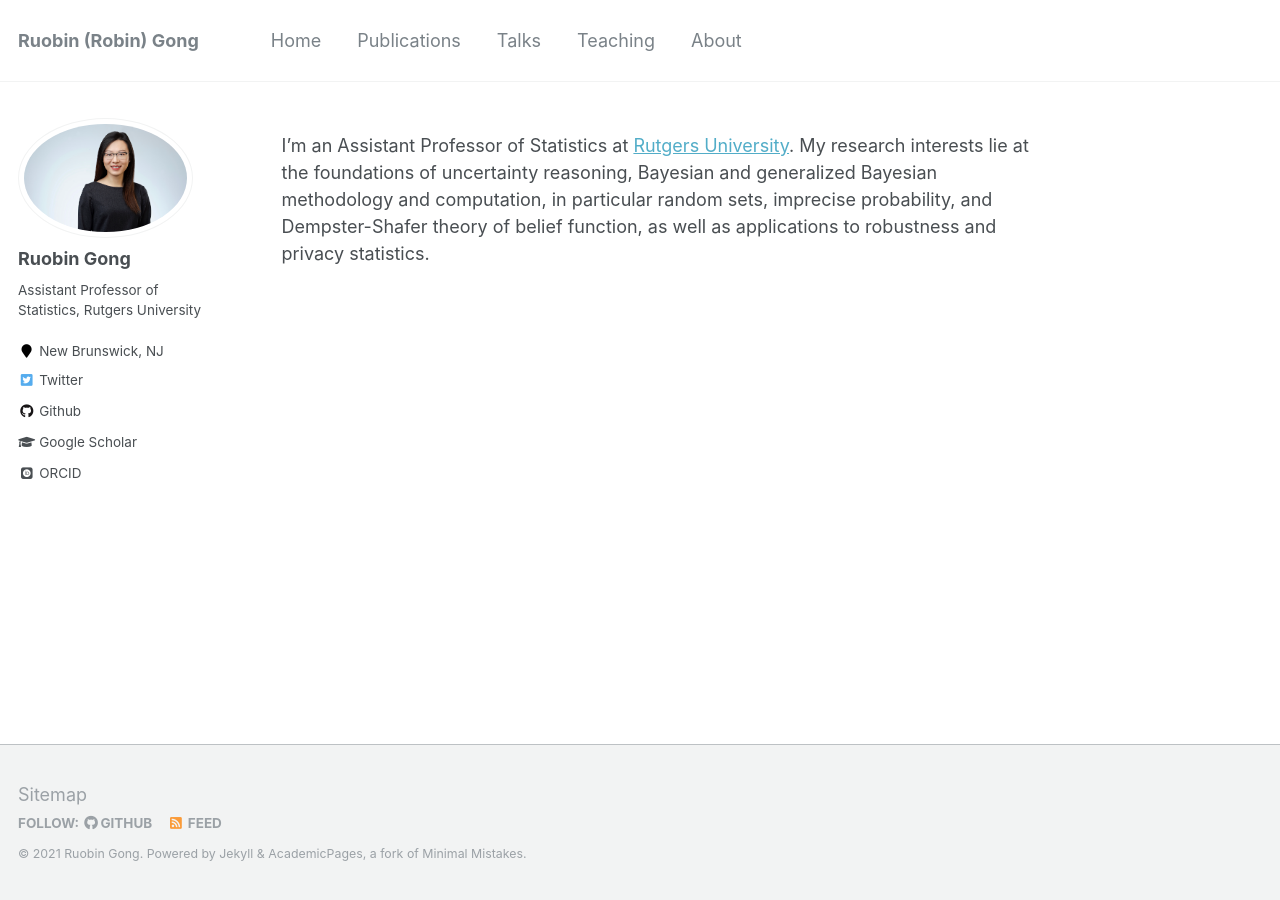
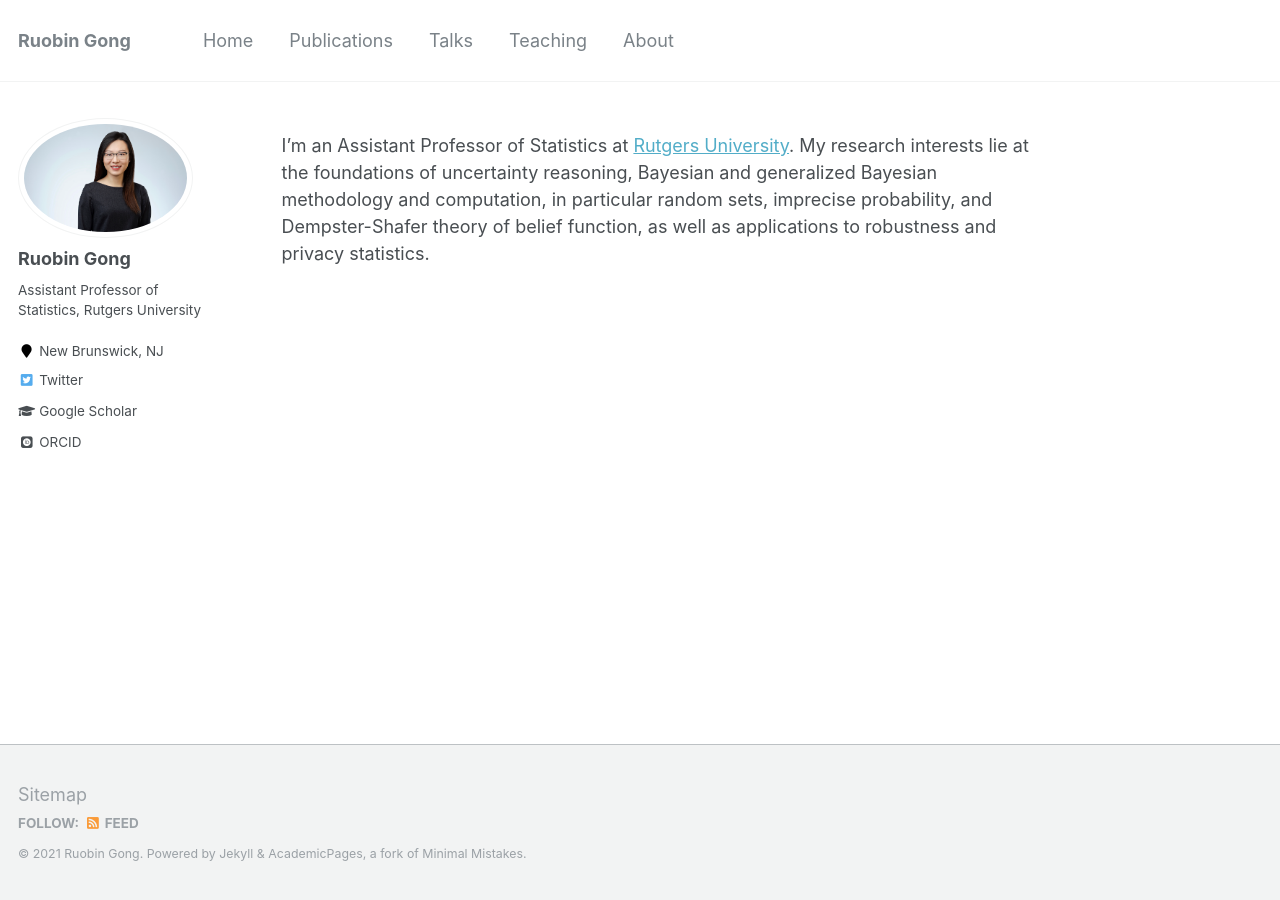
Before and after one commit to RuobinGong/RuobinGong.github.io, a Jekyll site: the page built from _pages/home.md, in a window 1280 px wide. Built offline with Jekyll 4.4.1, drawn with Linux system fonts in a browser that asks for light colours; some web fonts are replaced.

Commit message:
Update _config.yml

```diff
--- a/_config.yml
+++ b/_config.yml
@@ -7,7 +7,7 @@
 
 # Site Settings
 locale                   : "en-US"
-title                    : "Ruobin (Robin) Gong"
+title                    : "Ruobin Gong"
 title_separator          : "-"
 name                     : &name "Ruobin Gong"
 description              : &description "personal description"
@@ -88,7 +88,7 @@ author:
   pubmed           :  # "https://www.ncbi.nlm.nih.gov/pubmed/?term=john+snow"
   googlescholar    : "https://scholar.google.com/citations?user=8W4eh2UAAAAJ&hl=en"
   email            :
-  researchgate     :  # example: "https://www.researchgate.net/profile/yourprofile"
+  researchgate     : # example: "https://www.researchgate.net/profile/yourprofile"
   uri              :
   bitbucket        :
   codepen          :
@@ -96,7 +96,7 @@ author:
   flickr           :
   facebook         :
   foursquare       :
-  github           : "RuobinGong"
+  github           : # "RuobinGong"
   google_plus      :
   keybase          :
   instagram        :
```
